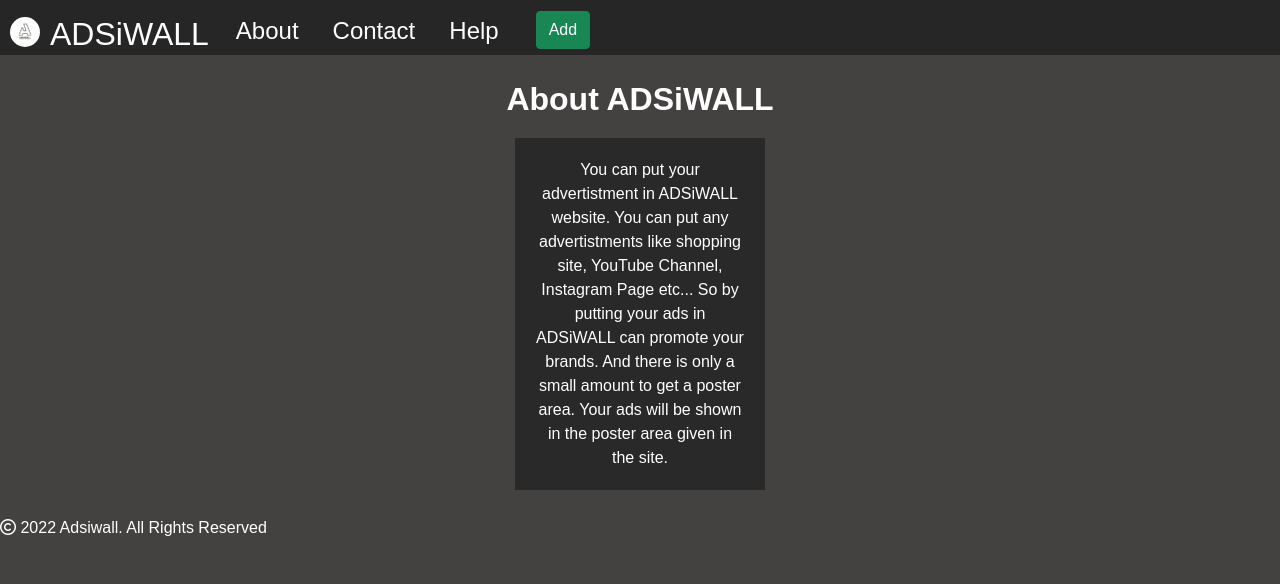
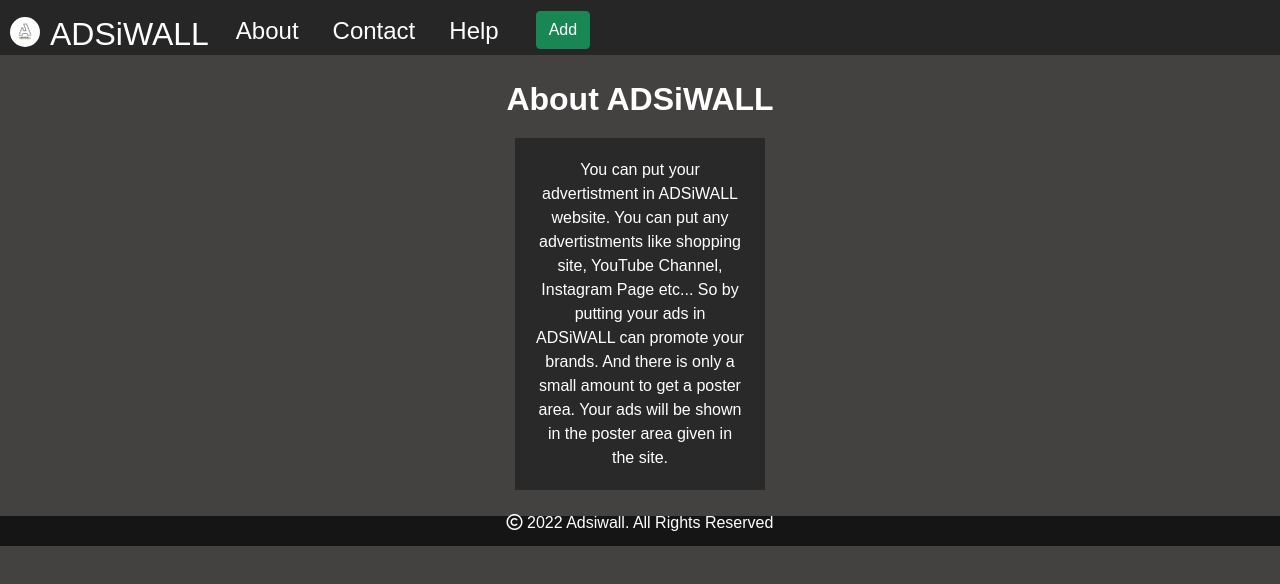
Before and after one commit to NobelRoyP/ADSiWALL-REACT-APP, a React (Create React App) app: page /about in a window 1280 px wide. Shown: the top 584 px of the page. Built offline with nearby package versions, Linux system fonts and the light colour scheme.

Commit message:
Update App.css

```diff
--- a/src/App.css
+++ b/src/App.css
@@ -181,6 +181,16 @@ nav a:hover, Link:hover{
     padding: 10px;
     padding-top: 0;
 }
+.copy-right-div{
+    font-family: sans-serif;
+    background-color: rgb(22, 21, 21);
+    color: white;
+    height: 30px;
+    width: 100%;
+    display: flex;
+    align-items: center;
+    justify-content: center;
+}
 
 @media(max-width:600px) {
     nav {
```
